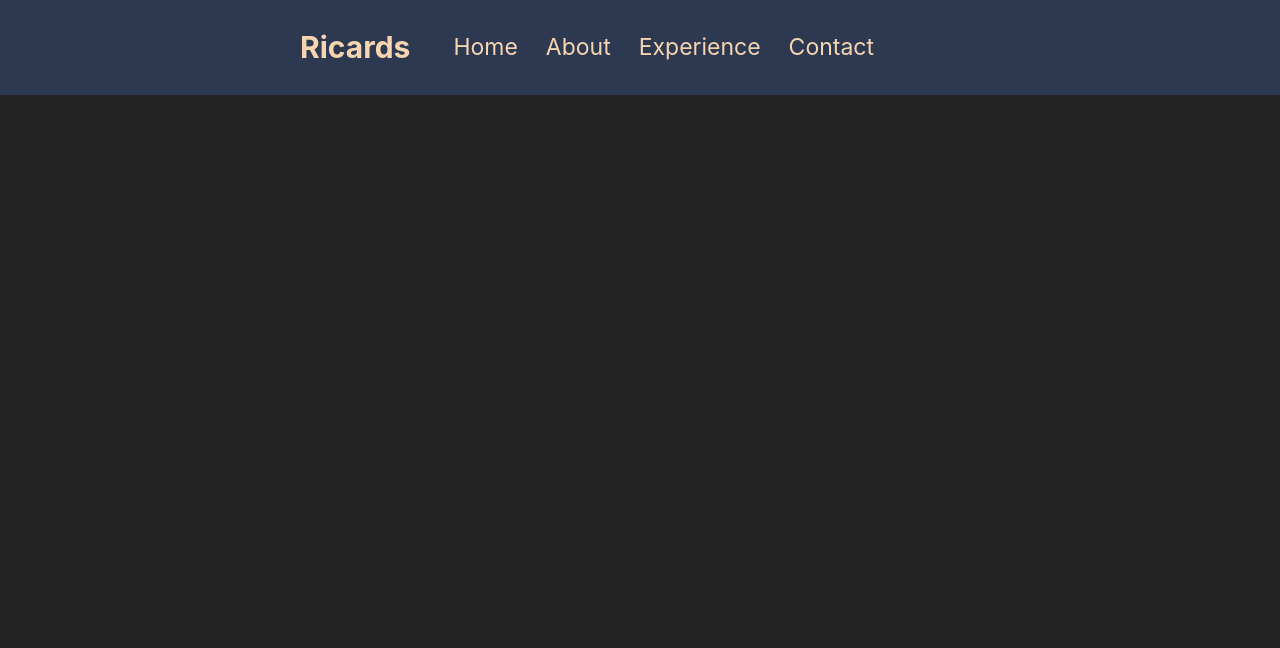
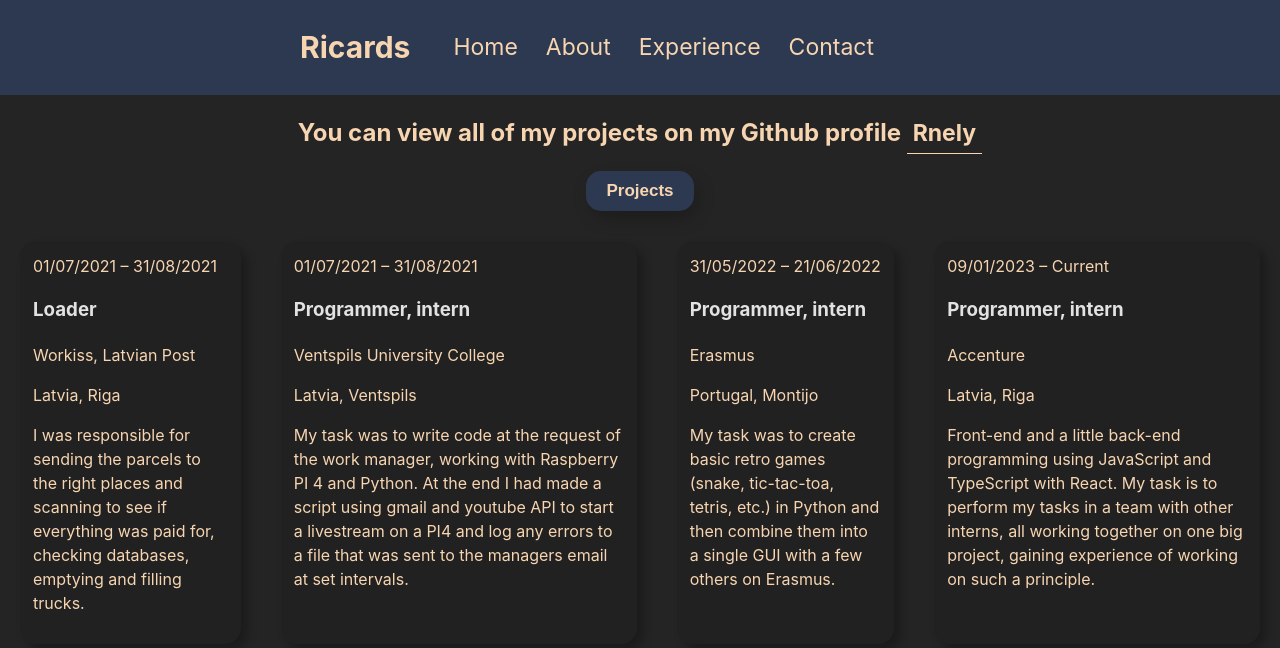
Before and after one commit to Rnely/portfolio, a React (Vite) app: page /experience in a window 1280 px wide. Shown: the top 648 px of the page. Built offline with nearby package versions, Linux system fonts and the light colour scheme.

Commit message:
Made experiences page

```diff
--- a/src/App.tsx
+++ b/src/App.tsx
@@ -2,6 +2,7 @@ import { Route, Routes } from 'react-router';
 import { BrowserRouter as Router } from 'react-router-dom';
 import './App.css';
 import About from './components/About';
+import Expiriences from './components/Expiriences';
 import Home from './components/Home';
 import Navbar from './components/Navbar';
 
@@ -13,6 +14,7 @@ function App() {
         <Routes>
           <Route path="/" element={<Home />} />
           <Route path="/about" element={<About />} />
+          <Route path="/experience" element={<Expiriences />} />
         </Routes>
       </div>
     </Router>
--- /dev/null
+++ b/src/components/Expiriences/Expiriences.tsx
@@ -0,0 +1,43 @@
+import './expiriences.css';
+import { Link } from 'react-router-dom';
+import { useState } from 'react';
+import JobExp from './JobExp';
+import Projects from './Projects';
+
+const Experiences = () => {
+  const [display, setDisplay] = useState('');
+  const [but, setBut] = useState('Projects');
+
+  const handleJobClicks = () => {
+    if (display === 'projects') {
+      setDisplay('');
+      setBut('Projects');
+    } else {
+      setDisplay('projects');
+      setBut('Job Experiences');
+    }
+  };
+  const handleJobClicks2 = () => {
+    if (display === 'projects') {
+      setDisplay('');
+    } else {
+      setDisplay('projects');
+    }
+  };
+
+  return (
+    <div className="exp">
+      <div>
+        <h2>
+          You can view all of my projects on my Github profile{' '}
+          <Link to="https://github.com/Rnely">Rnely</Link>
+        </h2>
+        <div className="but">
+          <button onClick={() => handleJobClicks()}>{but}</button>
+        </div>
+      </div>
+      <div>{display ? <Projects /> : <JobExp />}</div>
+    </div>
+  );
+};
+export default Experiences;
--- /dev/null
+++ b/src/components/Expiriences/JobExp.tsx
@@ -0,0 +1,94 @@
+const JobExp = () => {
+  return (
+    <div className="jobs">
+      <div className="job">
+        <div className="date">
+          <p>01/07/2021 – 31/08/2021</p>
+        </div>
+        <div className="title">
+          <h3>Loader</h3>
+        </div>
+        <div className="firm">
+          <p>Workiss, Latvian Post</p>
+        </div>
+        <div className="location">
+          <p> Latvia, Riga</p>
+        </div>
+        <div className="desc">
+          <p>
+            I was responsible for sending the parcels to the right places and
+            scanning to see if everything was paid for, checking databases,
+            emptying and filling trucks.
+          </p>
+        </div>
+      </div>
+      <div className="job">
+        <div className="date">
+          <p>01/07/2021 – 31/08/2021</p>
+        </div>
+        <div className="title">
+          <h3>Programmer, intern</h3>
+        </div>
+        <div className="firm">
+          <p>Ventspils University College</p>
+        </div>
+        <div className="location">
+          <p> Latvia, Ventspils</p>
+        </div>
+        <div className="desc">
+          <p>
+            My task was to write code at the request of the work manager,
+            working with Raspberry PI 4 and Python. At the end I had made a
+            script using gmail and youtube API to start a livestream on a PI4
+            and log any errors to a file that was sent to the managers email at
+            set intervals.
+          </p>
+        </div>
+      </div>
+      <div className="job">
+        <div className="date">
+          <p>31/05/2022 – 21/06/2022</p>
+        </div>
+        <div className="title">
+          <h3>Programmer, intern</h3>
+        </div>
+        <div className="firm">
+          <p>Erasmus</p>
+        </div>
+        <div className="location">
+          <p> Portugal, Montijo</p>
+        </div>
+        <div className="desc">
+          <p>
+            My task was to create basic retro games (snake, tic-tac-toa, tetris,
+            etc.) in Python and then combine them into a single GUI with a few
+            others on Erasmus.
+          </p>
+        </div>
+      </div>
+      <div className="job">
+        <div className="date">
+          <p> 09/01/2023 – Current</p>
+        </div>
+        <div className="title">
+          <h3>Programmer, intern</h3>
+        </div>
+        <div className="firm">
+          <p>Accenture</p>
+        </div>
+        <div className="location">
+          <p> Latvia, Riga</p>
+        </div>
+        <div className="desc">
+          <p>
+            Front-end and a little back-end programming using JavaScript and
+            TypeScript with React. My task is to perform my tasks in a team with
+            other interns, all working together on one big project, gaining
+            experience of working on such a principle.
+          </p>
+        </div>
+      </div>
+    </div>
+  );
+};
+export default JobExp;
--- /dev/null
+++ b/src/components/Expiriences/Projects.tsx
@@ -0,0 +1,47 @@
+const Projects = () => {
+  return (
+    <div className="projects">
+      <div className="proj">
+        <img
+          src="../src/components/Expiriences/cookbookapp.png"
+          alt="CookBook App"
+          width="450px"
+          height="230px"
+        />
+        <h3>CookBook Project</h3>
+        <p>
+          This is a CookBook website project that I made with react, JS, CSS,
+          HTML. There are 3 branches on the repository page, a master, redux
+          toolkit and restAPI. In the master branch I used context and there is
+          a JSON database used to store and fetch the recipes, for the fetching
+          I used a fetch API. In the redux toolkit branch I simply implemented
+          redux toolkit in context place. In the restAPI branch I made the
+          CookBook a full-stack project based on the mern stack with redux
+          toolkit, so it doesn't use a JSON database anymore but it uses
+          mongooseDB.
+        </p>
+        <p>
+          I'm also making a new version to the CookBook project using TS instead
+          of JS and adding a lot more functionality. Since it's still in
+          development it can be viewed on my github.
+        </p>
+      </div>
+      <div className="ehhh"></div>
+      <div className="proj">
+        <img
+          src="../src/components/Expiriences/todoapp.png"
+          alt="Todo App"
+          width="310px"
+          height="230px"
+        />
+        <h3>Todo Project</h3>
+        <p>
+          This is a CRUD Todo website project I made using react, JS, CSS, HTML.
+          The todo's are stored in localstorage. It has create, read, update and
+          delete functionality.
+        </p>
+      </div>
+    </div>
+  );
+};
+export default Projects;
--- /dev/null
+++ b/src/components/Expiriences/expiriences.css
@@ -0,0 +1,126 @@
+.exp {
+  max-width: 1366px;
+  margin: 0 auto;
+}
+.exp h2 {
+  text-align: center;
+}
+
+.but {
+  text-align: center;
+}
+
+.but button {
+  padding: 10px 20px;
+  border: unset;
+  border-radius: 15px;
+  color: #f7d5b1;
+  z-index: 1;
+  background: #2c3950;
+  position: relative;
+  font-weight: 800;
+  font-size: 17px;
+  -webkit-box-shadow: 4px 8px 19px -3px rgba(0, 0, 0, 0.27);
+  box-shadow: 4px 8px 19px -3px rgba(0, 0, 0, 0.27);
+  transition: all 250ms;
+  overflow: hidden;
+}
+
+.but button::before {
+  content: '';
+  position: absolute;
+  top: 0;
+  left: 0;
+  height: 100%;
+  width: 0;
+  border-radius: 15px;
+  background-color: #091833;
+  z-index: -1;
+  -webkit-box-shadow: 4px 8px 19px -3px rgba(0, 0, 0, 0.27);
+  box-shadow: 4px 8px 19px -3px rgba(0, 0, 0, 0.27);
+  transition: all 250ms;
+}
+
+.but button:hover {
+  color: #f7d5b1;
+}
+
+.but button:hover::before {
+  width: 100%;
+}
+
+.exp a {
+  font-size: 23px;
+  color: #f7d5b1;
+  text-decoration: none;
+  padding: 6px;
+  border-bottom: 1px solid #f7d5b1;
+}
+.exp a:hover {
+  color: #f1356d;
+}
+
+/* JobExp style */
+.job {
+  margin: 0 20px;
+  max-width: 330px;
+  background-color: #212121;
+  border-radius: 1rem;
+  border: #212121 0.2rem solid;
+  transition: all 0.4s ease-in;
+  box-shadow: 0.4rem 0.4rem 0.6rem #00000040;
+  padding: 10px 10px;
+}
+.job:hover {
+  transform: translateY(-1.5rem);
+  border: #f7d5b1 0.2em solid;
+  border-radius: 2.5rem 0 2.5rem 0;
+}
+.jobs {
+  display: inline-flex;
+  margin: 30px auto;
+}
+.date p {
+  margin-block-end: 0;
+  margin-block-start: 0;
+}
+
+/*Projects style */
+.projects {
+  width: 1366px;
+  margin: 30px;
+  display: inline-flex;
+}
+.proj {
+  max-width: 650px;
+  flex-direction: column;
+  background-color: #212121;
+  border-radius: 1rem;
+  border: #212121 0.2rem solid;
+  transition: all 0.4s ease-in;
+  box-shadow: 0.4rem 0.4rem 0.6rem #00000040;
+  padding: 10px 10px;
+}
+.proj:hover {
+  transform: translateY(-1.5rem);
+  border: #f7d5b1 0.2em solid;
+  border-radius: 2.5rem 0 2.5rem 0;
+}
+.proj h3 {
+  margin: 0 auto;
+}
+.proj img {
+  margin: 10px auto;
+  transition: all 0.3s ease-in-out;
+  z-index: 2;
+}
+.proj img:hover {
+  margin: 100px auto;
+  transform: scale(1.7);
+}
+.proj p {
+  max-width: 500px;
+}
+.ehhh {
+  flex: auto;
+}
--- /dev/null
+++ b/src/components/Expiriences/index.ts
@@ -0,0 +1 @@
+export { default } from './Expiriences';
--- a/src/components/Navbar/Navbar.tsx
+++ b/src/components/Navbar/Navbar.tsx
@@ -10,7 +10,7 @@ const Navbar = () => {
       <div className="links">
         <Link to="/">Home</Link>
         <Link to="/about">About</Link>
-        <Link to="">Experience</Link>
+        <Link to="/experience">Experience</Link>
         <Link to="">Contact</Link>
       </div>
     </nav>
```
Also changed, not shown: src/components/Expiriences/cookbookapp.png (added), src/components/Expiriences/todoapp.png (added).
